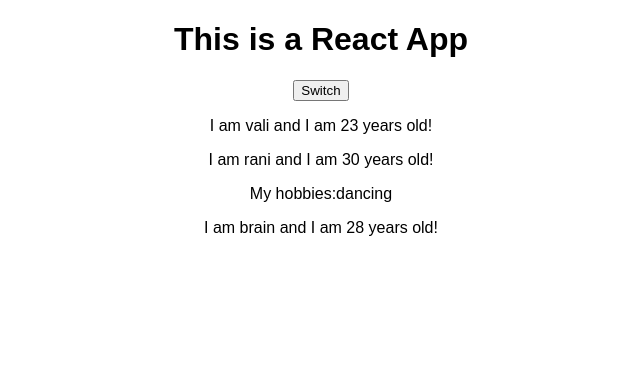
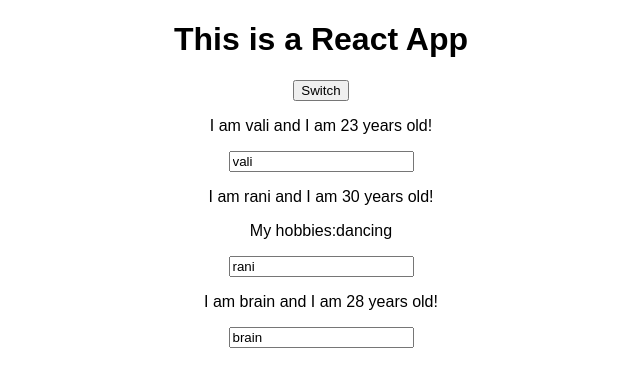
Before and after one commit to sirius97/Everything-React, a React (Create React App) app in the folder revisiom-app/: page / in a window 1280 px wide. Shown: the top 386 px of the page, without its empty margins (319-959 px from the left). Built offline with nearby package versions, Linux system fonts and the light colour scheme.

Commit message:
two way binding

```diff
--- a/revisiom-app/src/App.js
+++ b/revisiom-app/src/App.js
@@ -22,13 +22,27 @@ class App extends Component {
 
   }
 
+changeNameHandler = (event) => {
+  this.setState({
+    Persons : [
+      {name : "mac", age : 23 },
+      {name : event.target.value, age :30},
+      {name : "brain", age :25}
+    ]
+  })
+}
+
   render() {
     return (
       <div className="App">
         <h1>This is a React App</h1>
         <button onClick = {this.switchNameHandler.bind(this,"valinore")}>Switch</button>
         <Person name = {this.state.Persons[0].name}  age = {this.state.Persons[0].age}/>
-        <Person click = {() => this.switchNameHandler("valinore_fun")} name = {this.state.Persons[1].name}  age = {this.state.Persons[1].age}>
+        <Person
+        click = {() => this.switchNameHandler("valinore_fun")}
+        name = {this.state.Persons[1].name}
+        age = {this.state.Persons[1].age}
+        changed = {this.changeNameHandler}>
         My hobbies:dancing </Person>
         <Person name = {this.state.Persons[2].name}  age = {this.state.Persons[2].age}/>
         </div>
--- a/revisiom-app/src/Person/Person.js
+++ b/revisiom-app/src/Person/Person.js
@@ -5,6 +5,7 @@ const person = (props) => {
         <div>
         <p onClick = {props.click}>I am {props.name} and I am {props.age} years old!</p>
         <p>{props.children}</p>
+        <input type = "text" onChange = {props.changed} value = {props.name}/>
         </div>
     );
 
```
